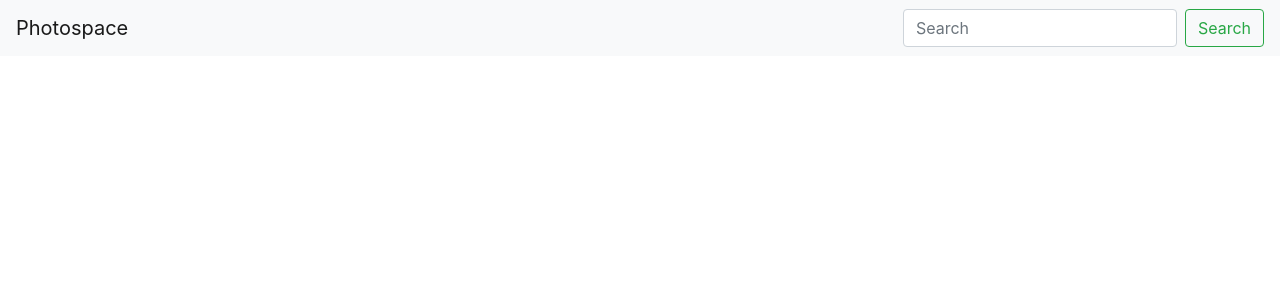
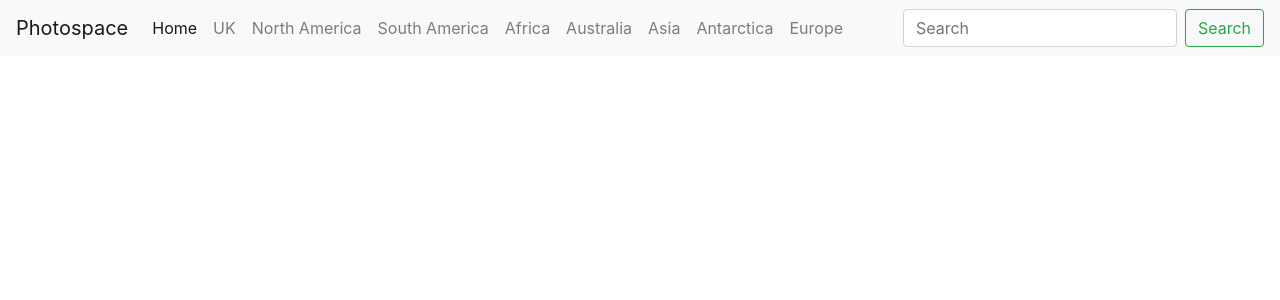
Before and after one commit to paulmburu08/Gallery, a Django app: template galleryapp/templates/base.html in a window 1280 px wide. Shown: the top 300 px of the page. Run offline with Django 3.2, Linux system fonts and the light colour scheme; the template is opened without the code that fills it, so the values that code supplies are empty; some libraries are stand-ins or nearby versions.

Commit message:
add locations in navbar

```diff
--- a/galleryapp/templates/navbar.html
+++ b/galleryapp/templates/navbar.html
@@ -1,7 +1,42 @@
-<nav class="navbar navbar-light bg-light">
-    <a class="navbar-brand">Photospace</a>
-    <form class="form-inline">
-      <input class="form-control mr-sm-2" type="search" placeholder="Search" aria-label="Search">
-      <button class="btn btn-outline-success my-2 my-sm-0" type="submit">Search</button>
-    </form>
+<nav class="navbar navbar-expand-lg navbar-light bg-light">
+    <a class="navbar-brand" href="#">Photospace</a>
+    <button class="navbar-toggler" type="button" data-toggle="collapse" data-target="#navbarSupportedContent" aria-controls="navbarSupportedContent" aria-expanded="false" aria-label="Toggle navigation">
+      <span class="navbar-toggler-icon"></span>
+    </button>
+
+    <div class="collapse navbar-collapse" id="navbarSupportedContent">
+      <ul class="navbar-nav mr-auto">
+        <li class="nav-item active">
+          <a class="nav-link" href="#">Home <span class="sr-only">(current)</span></a>
+        </li>
+        <li class="nav-item">
+          <a class="nav-link" href="#">UK</a>
+        </li>
+        <li class="nav-item">
+            <a class="nav-link" href="#">North America</a>
+        </li>
+        <li class="nav-item">
+            <a class="nav-link" href="#">South America</a>
+        </li>
+        <li class="nav-item">
+            <a class="nav-link" href="#">Africa</a>
+        </li>
+        <li class="nav-item">
+            <a class="nav-link" href="#">Australia</a>
+        </li>
+        <li class="nav-item">
+            <a class="nav-link" href="#">Asia</a>
+        </li>
+        <li class="nav-item">
+            <a class="nav-link" href="#">Antarctica</a>
+        </li>
+        <li class="nav-item">
+            <a class="nav-link" href="#">Europe</a>
+        </li>
+      </ul>
+      <form class="form-inline my-2 my-lg-0" action="{% url 'search_results' %}" >
+        <input class="form-control mr-sm-2" type="search" placeholder="Search" aria-label="Search" name="category" >
+        <button class="btn btn-outline-success my-2 my-sm-0" type="submit">Search</button>
+      </form>
+    </div>
   </nav>
```
